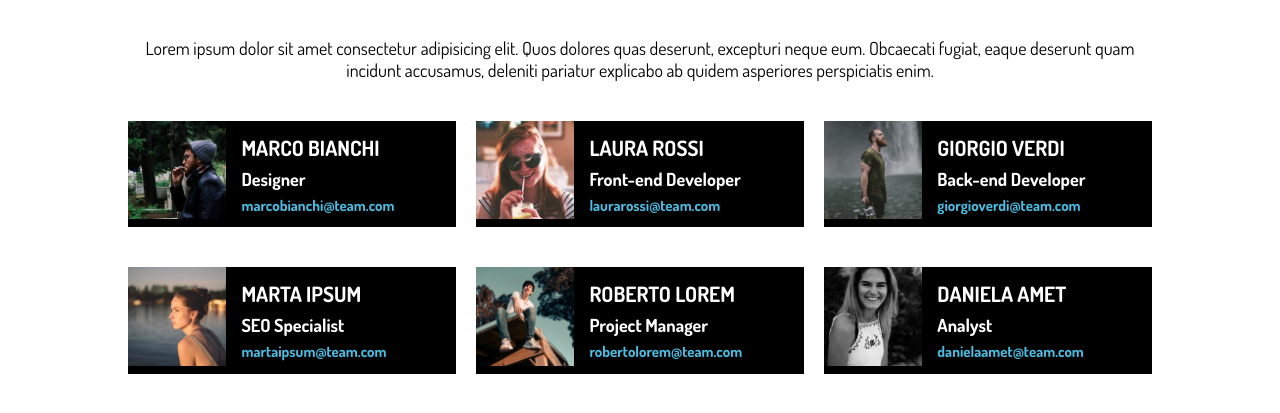
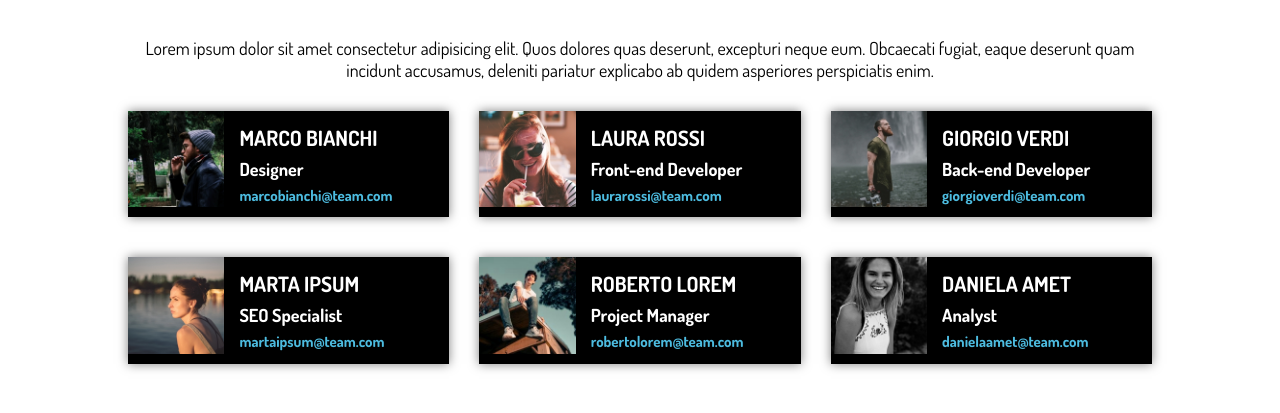
Before and after one commit to gabrielemafrica/html-css-float-cards, a plain HTML site: page index.html in a window 1280 px wide. Shown: the part 83-496 px from the top of the page. Drawn offline with Linux system fonts and the light colour scheme.

Commit message:
aggiunta ombreggiatura

```diff
--- a/css/style.css
+++ b/css/style.css
@@ -49,7 +49,7 @@ header{
 /* blocco principale */
 
 section{
-    margin-bottom: 40px;
+    margin-bottom: 30px;
 }
 
     /* righe */
@@ -63,9 +63,10 @@ section{
 
 .card{
     float: left;
-    width: calc((100%/3) - (40px/3));
-    margin-right: 20px;
+    width: calc((100%/3) - (60px/3));
+    margin-right: 30px;
     background-color: black;
+    box-shadow: 0px 0px 10px rgba(0, 0, 0, 0.5);
 }
 
 .card:last-child{
```
